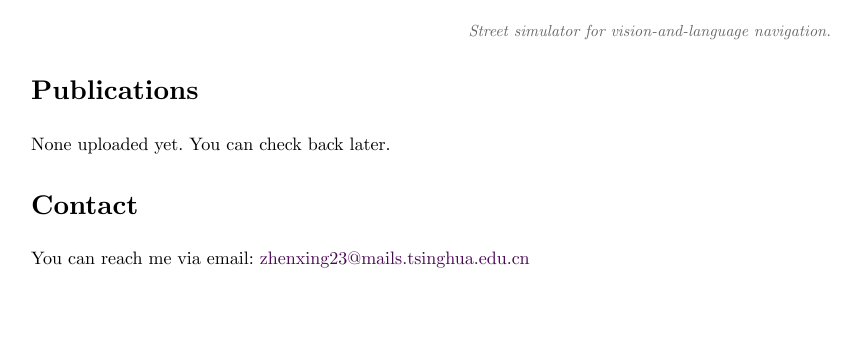
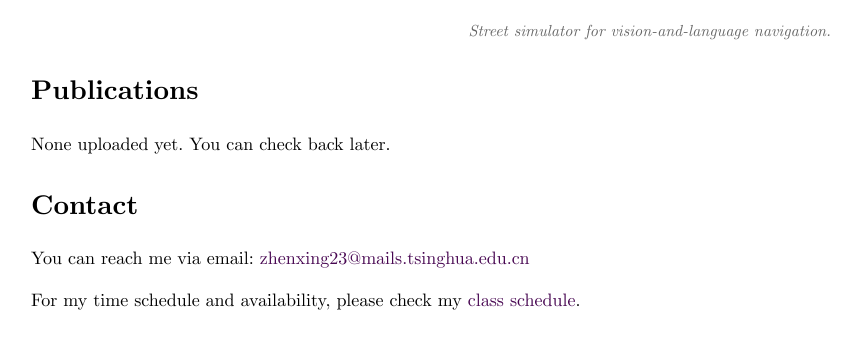
Before and after one commit to TheTenth-THU/TheTenth-THU.github.io, a plain HTML site: page index.html in a window 1280 px wide. Shown: the part 1311-1656 px from the top of the page, without its empty margins (209-1070 px from the left). Before the commit the page ends 1614 px from the top, so only its background shows below. Drawn offline with Linux system fonts and the light colour scheme; a web font is replaced by a local one.

Commit message:
modified:   index.html

```diff
--- a/index.html
+++ b/index.html
@@ -70,6 +70,9 @@
             <p>
                 You can reach me via email: <a href="mailto:zhenxing23@mails.tsinghua.edu.cn">zhenxing23@mails.tsinghua.edu.cn</a>
             </p>
+            <p>
+                For my time schedule and availability, please check my <a href="https://view-my-class-schedule.pages.dev/schedule">class schedule</a>.
+            </p>
         </section>
     </main>
     <script>
```
